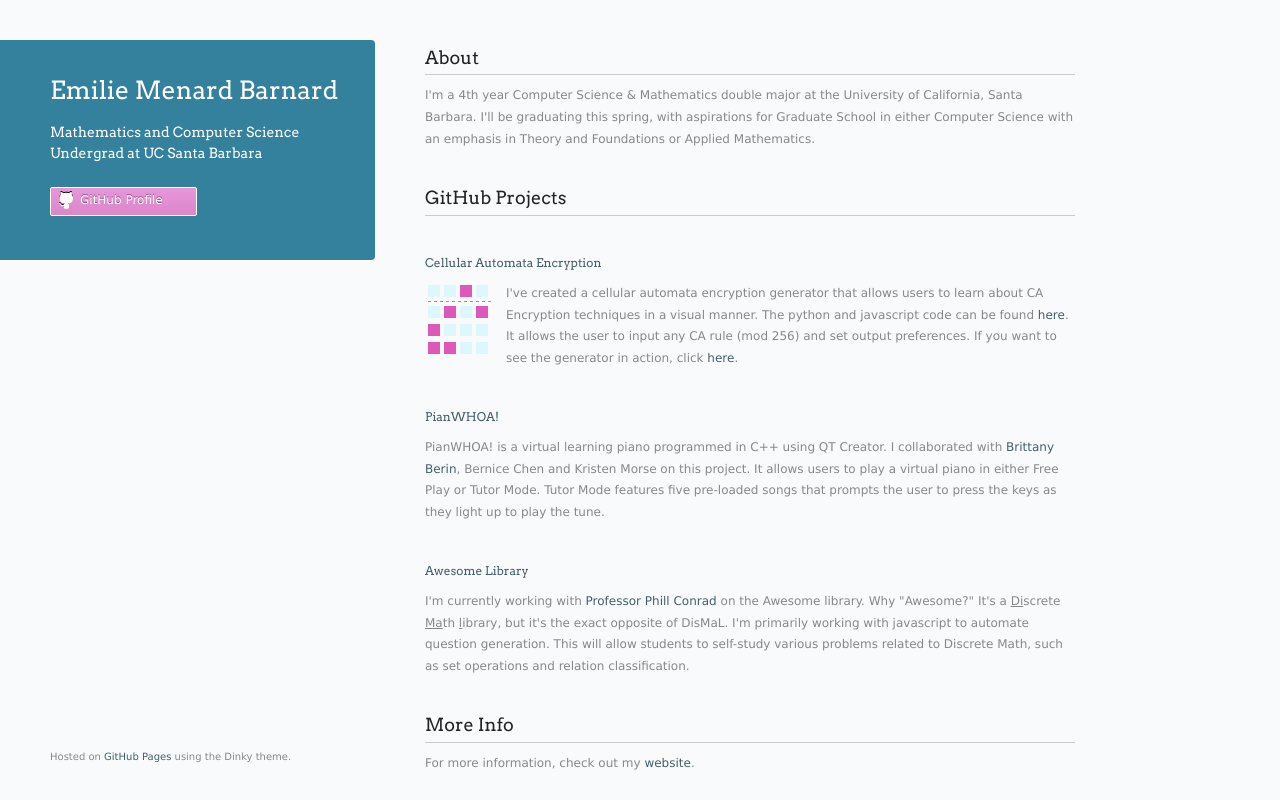
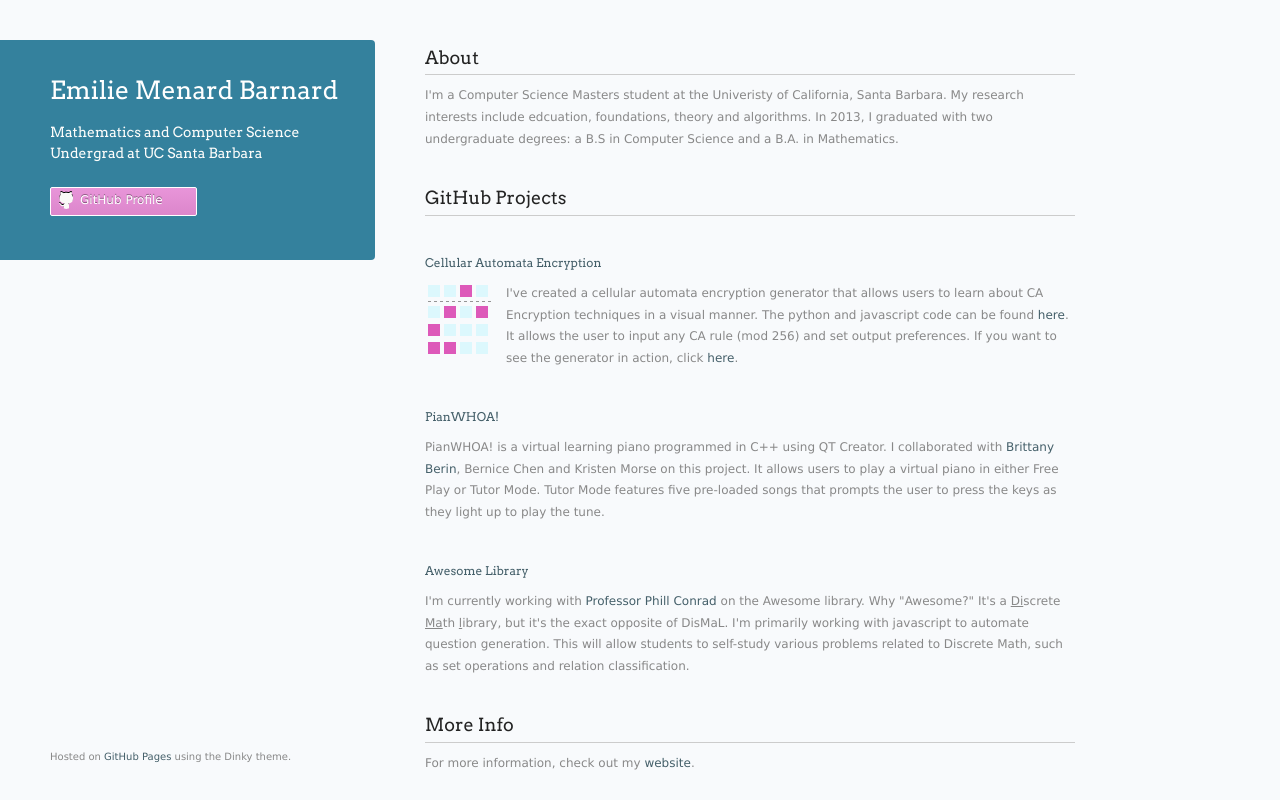
Before and after one commit to emiliebarnard/emiliebarnard.github.com, a plain HTML site: page index.html in a window 1280 px wide. Drawn offline with Linux system fonts and the light colour scheme.

Commit message:
changed about

```diff
--- a/index.html
+++ b/index.html
@@ -29,7 +29,7 @@
       <section>
         <h3>About</h3>
 
-<p>I'm a 4th year Computer Science & Mathematics double major at the University of California, Santa Barbara. I'll be graduating this spring, with aspirations for Graduate School in either Computer Science with an emphasis in Theory and Foundations or Applied Mathematics.</p>
+<p>I'm a Computer Science Masters student at the Univeristy of California, Santa Barbara. My research interests include edcuation, foundations, theory and algorithms. In 2013, I graduated with two undergraduate degrees: a B.S in Computer Science and a B.A. in Mathematics.</p>
 
 <h3>GitHub Projects</h3>
 <h4><a href="http://embarnard.github.io/CA-Encryption/">Cellular Automata Encryption</a></h4>
```
